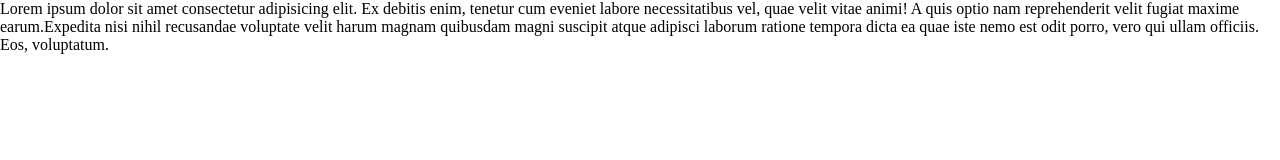
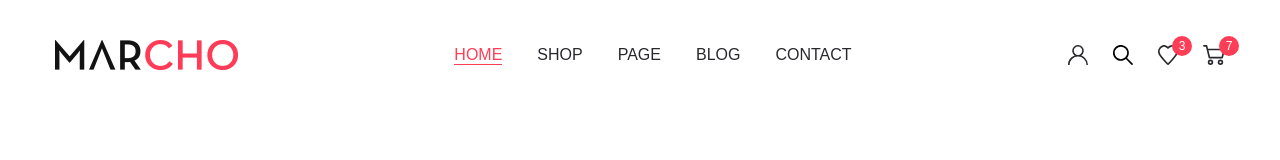
Before and after one commit to OksanaBakuta/marcho, a website: page app/index.html in a window 1280 px wide. Drawn offline with nearby package versions, Linux system fonts and the light colour scheme; files that its build step writes are made by us from their sources.

Commit message:
added header, added fonts

```diff
--- a/app/index.html
+++ b/app/index.html
@@ -8,7 +8,50 @@
 </head>
 <body>
 
-  Lorem ipsum dolor sit amet consectetur adipisicing elit. Ex debitis enim, tenetur cum eveniet labore necessitatibus vel, quae velit vitae animi! A quis optio nam reprehenderit velit fugiat maxime earum.Expedita nisi nihil recusandae voluptate velit harum magnam quibusdam magni suscipit atque adipisci laborum ratione tempora dicta ea quae iste nemo est odit porro, vero qui ullam officiis. Eos, voluptatum.
+  <header class="header">
+    <div class="container">
+      <div class="header__inner">
+        <a class="logo" href="#" >
+          <img class="logo__img" src="images/logo.png" alt="logo">
+        </a>
+        <nav class="menu">
+          <ul class="menu__list">
+            <li class="menu__list-item">
+              <a class="menu__list-link menu__list-link--active" href="#">HOME</a>
+            </li>
+            <li class="menu__list-item">
+              <a class="menu__list-link" href="#">SHOP</a>
+            </li>
+            <li class="menu__list-item">
+              <a class="menu__list-link" href="#">PAGE</a>
+            </li>
+            <li class="menu__list-item">
+              <a class="menu__list-link" href="#">BLOG</a>
+            </li>
+            <li class="menu__list-item">
+              <a class="menu__list-link" href="#">CONTACT</a>
+            </li>
+          </ul>
+        </nav>
+        <div class="user-nav">
+          <a class="user-nav__link" href="#">
+            <img class="user-nav__link-img" src="images/icons/user.svg" alt="user icon">
+          </a>
+          <a class="user-nav__link" href="#">
+            <img class="user-nav__link-img" src="images/icons/search.svg" alt="search icon">
+          </a>
+          <a class="user-nav__link" href="#">
+            <img class="user-nav__link-img" src="images/icons/heart.svg" alt="heart icon">
+            <span class="user-nav__link-num">3</span>
+          </a>
+          <a class="user-nav__link" href="#">
+            <img class="user-nav__link-img" src="images/icons/cart.svg" alt="cart icon">
+            <span class="user-nav__link-num">7</span>
+          </a>
+        </div>
+      </div>
+    </div>
+  </header>
 
 
   <script src="js/main.min.js"></script>
--- a/app/scss/_fonts.scss
+++ b/app/scss/_fonts.scss
@@ -0,0 +1,39 @@
+@font-face{
+  font-family: 'Quicksand-Regular', sans-serif;
+  font-weight: 400;
+  font-style: normal;
+  src: local('Quicksand-Regular'),
+       url('../fonts/Quicksand-Regular.woff2') format('woff2'),
+       url('../fonts/Quicksand-Regular.woff') format('woff');
+  font-display: swap;
+}
+
+@font-face{
+  font-family: 'Quicksand-Medium', sans-serif;
+  font-weight: 500;
+  font-style: normal;
+  src: local('Quicksand-Medium'),
+       url('../fonts/Quicksand-Medium.woff2') format('woff2'),
+       url('../fonts/Quicksand-Medium.woff') format('woff');
+  font-display: swap;
+}
+
+@font-face{
+  font-family: 'Roboto-Regular', sans-serif;
+  font-weight: 400;
+  font-style: normal;
+  src: local('Roboto-Regular'),
+       url('../fonts/Roboto-Regular.woff2') format('woff2'),
+       url('../fonts/Roboto-Regular.woff') format('woff');
+  font-display: swap;
+}
+
+@font-face{
+  font-family: 'Roboto-Bold', sans-serif;
+  font-weight: 700;
+  font-style: normal;
+  src: local('Roboto-Bold'),
+       url('../Roboto-Bold.woff2') format('woff2'),
+       url('../fonts/Roboto-Bold.woff') format('woff');
+  font-display: swap;
+}
--- a/app/scss/_global.scss
+++ b/app/scss/_global.scss
@@ -0,0 +1,12 @@
+body{
+  color: $default;
+  font-size: 16px;
+  line-height: 26px;
+  @extend %quicksand-500;
+}
+
+.container{
+  max-width: 1200px;
+  margin: 0 auto;
+  padding: 0 15px;
+}
--- a/app/scss/_vars.scss
+++ b/app/scss/_vars.scss
@@ -0,0 +1,23 @@
+$accent: #fe3e57;
+$default: #8d8d8d;
+$title: #29282d;
+
+%quicksand-400{
+  font-family: 'Quicksand-Regular', sans-serif;
+  font-weight: 400;
+}
+
+%quicksand-500{
+  font-family: 'Quicksand-Medium', sans-serif;
+  font-weight: 500;
+}
+
+%roboto-400{
+  font-family: 'Roboto-Regular', sans-serif;
+  font-weight: 400;
+}
+
+%roboto-700{
+  font-family: 'Roboto-Bold', sans-serif;
+  font-weight: 700;
+}
--- a/app/scss/style.scss
+++ b/app/scss/style.scss
@@ -2,6 +2,73 @@
 @import 'fonts';
 @import 'reset';
 @import 'global';
+
+.header{
+  padding: 40px 0;
+  &__inner{
+    display: flex;
+    justify-content: space-between;
+    align-items: center;
+  }
+}
+
+.menu{
+  &__list{
+    display: flex;
+  }
+  &__list-item + .menu__list-item{
+    margin-left: 35px;
+  }
+  &__list-link{
+    color: $title;
+    padding-bottom: 1px;
+    transition: all .3s;
+    @extend %quicksand-400;
+    &:hover{
+      color: $accent;
+      border-bottom: 1px solid $accent;
+      @extend %quicksand-500;
+    }
+  }
+  &__list-link--active{
+    color: $accent;
+    border-bottom: 1px solid $accent;
+    @extend %quicksand-500;
+  }
+}
+
+.user-nav{
+  display: flex;
+  &__link{
+    position: relative;
+  }
+  &__link + .user-nav__link{
+    padding-left: 25px;
+  }
+  &__link-num{
+    position: absolute;
+    width: 20px;
+    height: 20px;
+    border-radius: 50%;
+    background-color: $accent;
+    top: -9px;
+    right: -14px;
+    font-size: 12px;
+    line-height: 20px;
+    text-align: center;
+    color: #fff;
+
+  }
+}
+
+
+
+
+
+
+
+
+
 
 
 
```
Also changed, not shown: app/fonts/Quicksand-Medium.woff (added), app/fonts/Quicksand-Medium.woff2 (added), app/fonts/Quicksand-Regular.woff (added), app/fonts/Quicksand-Regular.woff2 (added), app/fonts/Roboto-Bold.woff (added), app/fonts/Roboto-Bold.woff2 (added), app/fonts/Roboto-Regular.woff (added), app/fonts/Roboto-Regular.woff2 (added), app/images/icons/cart.svg (added), app/images/icons/heart.svg (added), app/images/icons/search.svg (added), app/images/icons/user.svg (added), app/images/logo.png (added).
